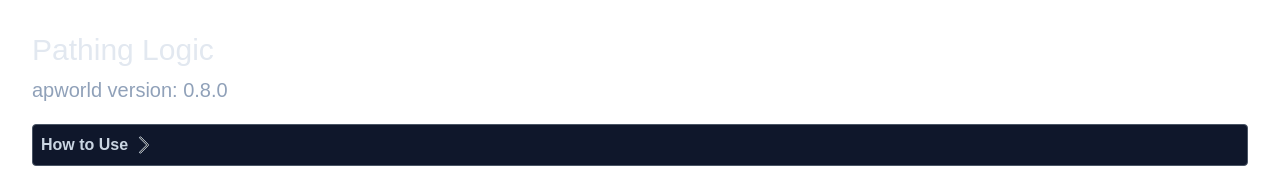
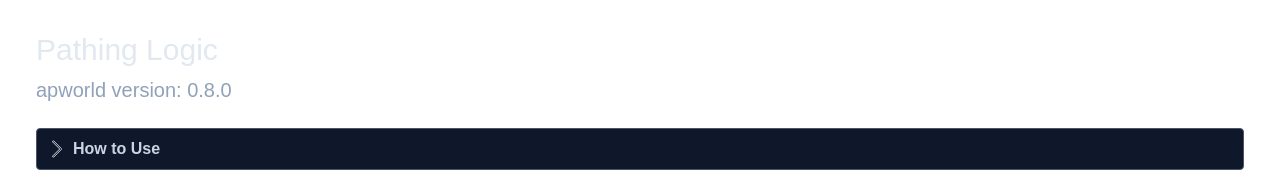
Before and after one commit to highrow623/pseudoregalia-archipelago-logic-viewer, a Next.js app: page /pathing-logic in a window 1280 px wide. Shown: the top 192 px of the page. Built offline with nearby package versions, Linux system fonts and the light colour scheme.

Commit message:
cleaned up instructions

```diff
--- a/src/app/pathing-logic/instructions.tsx
+++ b/src/app/pathing-logic/instructions.tsx
@@ -7,24 +7,24 @@ export default function Instructions() {
 
   if (collapsed) {
     return (
-      <div className="border border-gray-600 p-2 bg-slate-900 rounded-sm font-bold flex">
-        <span className="text-slate-300 mr-1 select-none">How to Use</span>
+      <div className="border border-gray-600 p-2 bg-slate-900 rounded-sm font-bold flex mx-1">
         <ClickWrapper enabled onClick={() => setCollapsed(false)}>
           <ChevronRightIcon className="size-6 stroke-slate-300" />
         </ClickWrapper>
+        <span className="text-slate-300 ml-1 select-none">How to Use</span>
       </div>
     );
   }
 
   return (
     <>
-      <div className="border border-gray-600 p-2 bg-slate-900 rounded-t-sm font-bold flex">
-        <span className="text-slate-300 mr-1 select-none">How to use</span>
+      <div className="border border-gray-600 p-2 bg-slate-900 rounded-t-sm font-bold flex mx-1 sticky top-0">
         <ClickWrapper enabled onClick={() => setCollapsed(true)}>
           <ChevronDownIcon className="size-6 stroke-slate-300" />
         </ClickWrapper>
+        <span className="text-slate-300 ml-1 select-none">How to Use</span>
       </div>
-      <div className="border-b border-r border-l border-gray-600 p-2 bg-slate-800 rounded-b-sm">
+      <div className="border-b border-r border-l border-gray-600 p-2 bg-slate-800 rounded-b-sm mx-1">
         <p className="text-slate-300 ">
           This table shows which locations will be in logic based on your player
           options and current items.
--- a/src/app/pathing-logic/page.tsx
+++ b/src/app/pathing-logic/page.tsx
@@ -1,7 +1,5 @@
 "use client";
 
-import { useState } from "react";
-import { ChevronDownIcon } from "@heroicons/react/24/solid";
 import { TableRow } from "./tableRow";
 import Instructions from "./instructions";
 import { DifficultyIcon } from "../components/difficulty";
@@ -13,15 +11,15 @@ import ClickWrapper from "../components/clickWrapper";
 import { useItems, hasRequiredItems } from "../context/items";
 
 export default function PathingLogic() {
-  const [collapsed, setCollapsed] = useState();
   const { difficulty, obscure, cycleDifficulty, toggleObscure } =
     useDifficulty();
   const { items } = useItems();
 
   return (
     <div className="flex flex-col items-stretch p-8">
-      <p className="text-slate-200 text-3xl mb-2">Pathing Logic</p>
-      <p className="text-slate-400 text-xl mb-5">apworld version: 0.8.0</p>
+      <p className="text-slate-200 text-3xl ml-1">Pathing Logic</p>
+      <p className="text-slate-400 text-xl mt-2 ml-1">apworld version: 0.8.0</p>
+      <br />
       <Instructions />
       <br />
       <table className="table-auto border-separate border-spacing-1">
```
